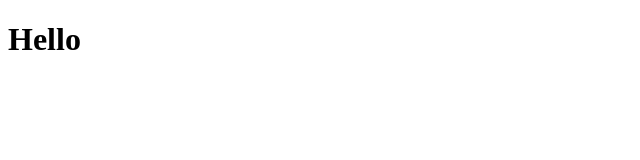
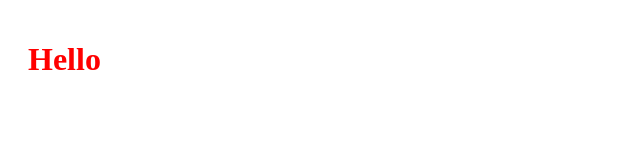
Before and after one commit to gestap/git-test-ma, a plain HTML site: page index.html in a window 1280 px wide. Shown: the whole page, without its empty margins (0-640 px from the left). Drawn offline with Linux system fonts and the light colour scheme.

Commit message:
Update style.css
Tag h1

```diff
--- a/style.css
+++ b/style.css
@@ -1,3 +1,8 @@
 body{
 	background: #fff;
 }
+
+h1{
+	color: red;
+	padding: 20px;
+}
```
